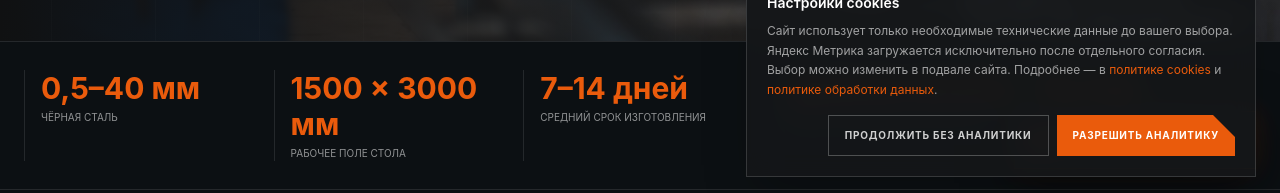
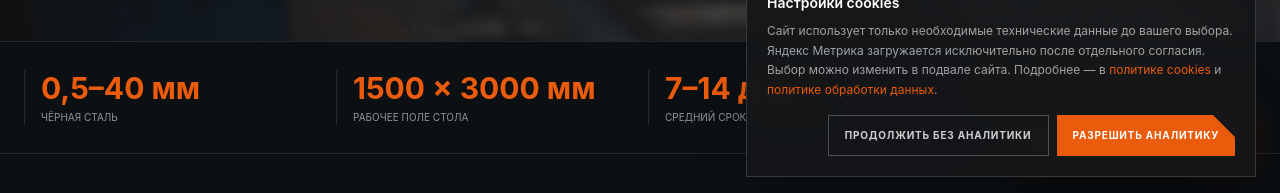
Before and after one commit to alexeyborisov19-sys/alexeyborisov19-sys-steel-probuct, a Next.js app: page /production in a window 1280 px wide. Shown: the part 607-800 px from the top of the page. Built offline with nearby package versions, Linux system fonts and the light colour scheme; no server answers.

Commit message:
copy: simplify production KPI strip

```diff
--- a/app/(public)/production/page.tsx
+++ b/app/(public)/production/page.tsx
@@ -144,13 +144,12 @@ export default function ProductionPage() {
       image="/images/real-production/workshop-team.jpg" imageAlt="Производственный участок «Сталь Продукт»: специалисты за работой с изделиями из листового металла"
     >
       <section className="border-y border-white/10 bg-[#0c1013] py-7">
-        <div className="container grid gap-4 sm:grid-cols-2 lg:grid-cols-5">
+        <div className="container grid gap-4 sm:grid-cols-2 lg:grid-cols-4">
           {[
             [laserCuttingCapabilities.thicknessRange, "чёрная сталь"],
             [laserCuttingCapabilities.tableWorkingArea, "рабочее поле стола"],
             [productionOrderConditions.typicalLeadTime, "средний срок изготовления"],
-            ["Давальческое", "сырьё после входного контроля"],
-            ["По КД", "от единичной детали до серии"],
+            ["По КД / ТЗ", "от единичной детали до серии"],
           ].map(([value, label]) => (
             <div key={label} className="border-l border-white/10 px-4">
               <b className="text-3xl text-steel-orange">{value}</b>
```
Also changed, not shown: 1 other file (tests, documents, lock files or other folders).
